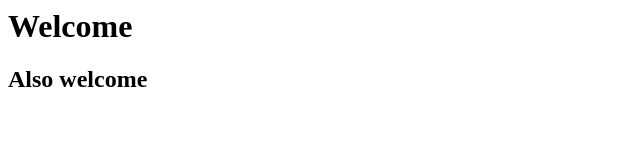
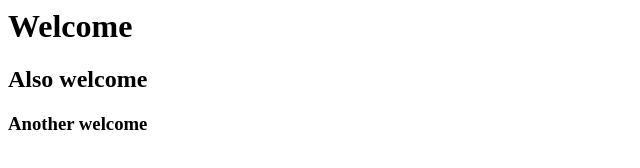
Before and after one commit to jhembe/SSHRemoteRepo, a plain HTML site: page index.html in a window 1280 px wide. Shown: the whole page, without its empty margins (0-640 px from the left). Drawn offline with Linux system fonts and the light colour scheme.

Commit message:
added a welcome message on html file

```diff
--- a/index.html
+++ b/index.html
@@ -6,5 +6,7 @@
 	<body>
 		<h1>Welcome</h1>
 		<h2>Also welcome</h2>
+
+		<h3>Another welcome</h3>
 	</body>
 </html>
```
